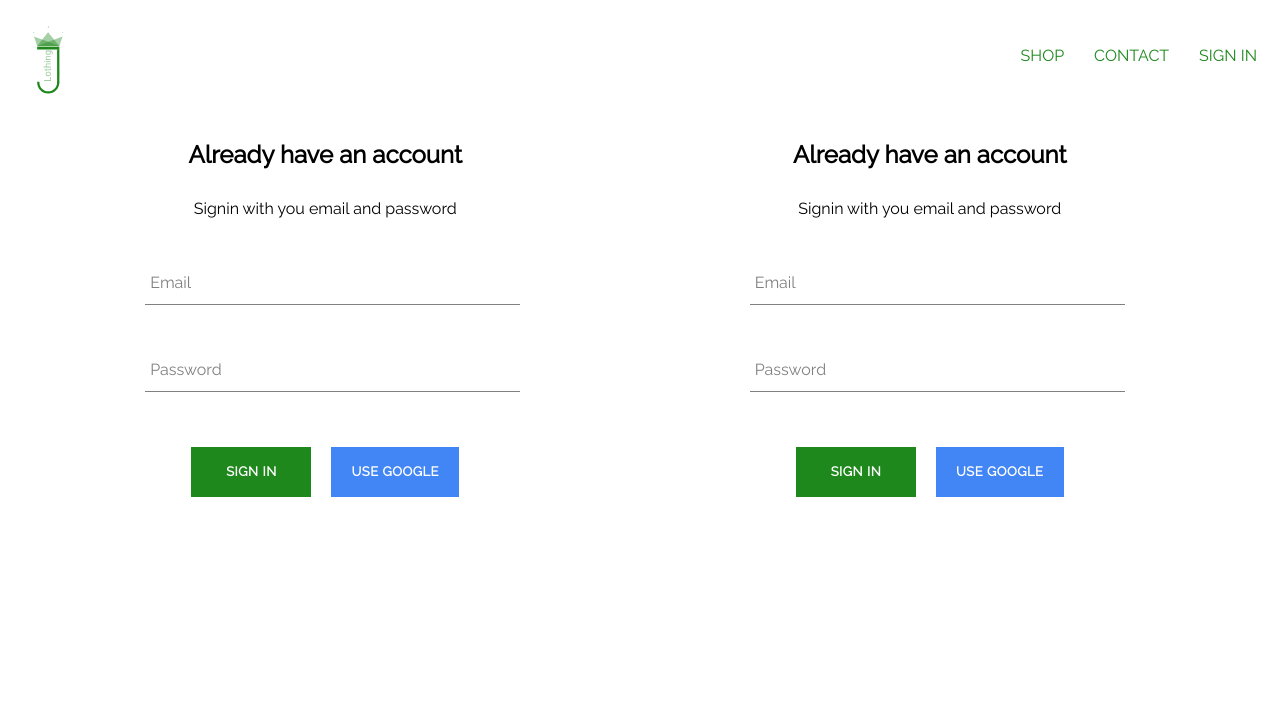
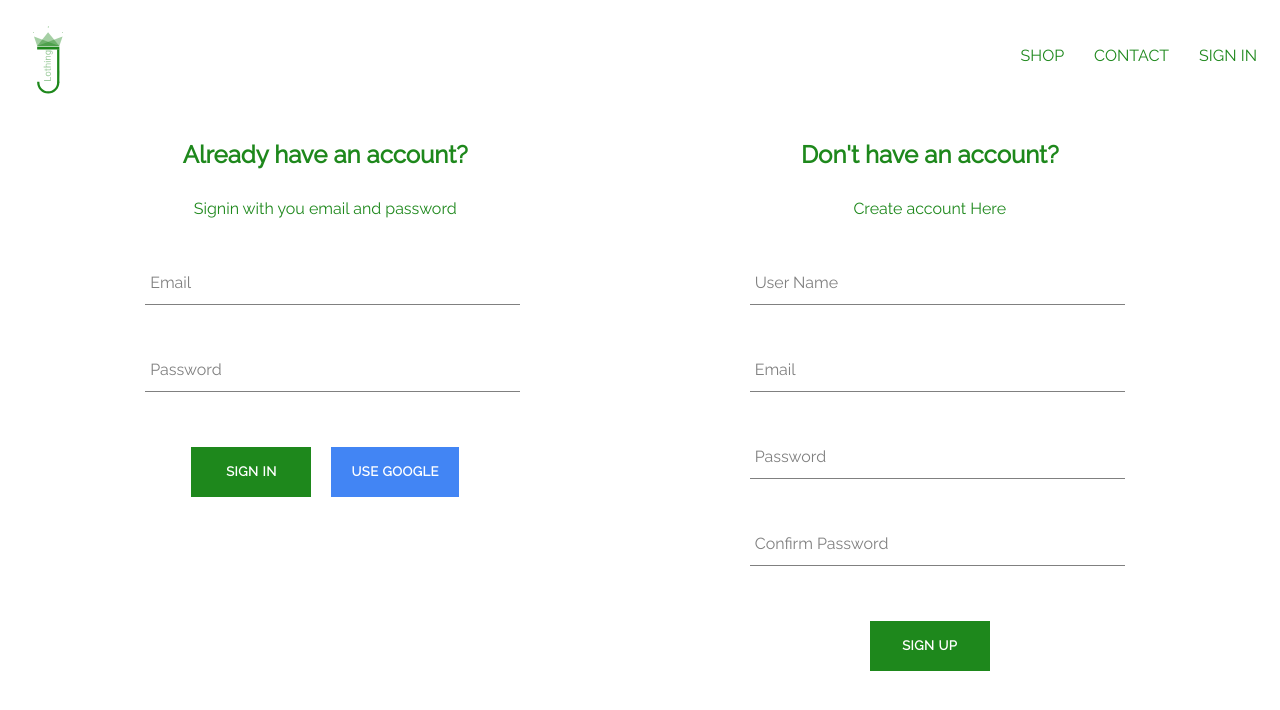
Before and after one commit to jordan237prog/jordan-clothing, a React (Create React App) app: page /signin in a window 1280 px wide. Shown: the top 710 px of the page. Built offline with nearby package versions, Linux system fonts and the light colour scheme; no server answers.

Commit message:
sign up method and component created

```diff
--- a/src/App.js
+++ b/src/App.js
@@ -5,7 +5,7 @@ import Homepage from "./pages/homepage/Homepage.component"
 import ShopPage from "./pages/shop/Shop.component"
 import Header from "./components/header/Header.component"
 import SignInSignUp from "./pages/signIn-signUp/signIn-signUp"
-import { auth } from './firebase/firebase.utils'
+import { auth, createUserProfileDocument } from './firebase/firebase.utils'
 
 class App extends React.Component {
   constructor(){
@@ -18,10 +18,21 @@ class App extends React.Component {
   unSubscribeFromAuth = null
 
   componentDidMount() {
-    this.unSubscribeFromAuth = auth.onAuthStateChanged(user => {
-      this.setState({ currentUser: user })
+    this.unSubscribeFromAuth = auth.onAuthStateChanged( async userAuth => {
 
-      console.log(user)
+      if(userAuth) {
+        const userRef = await createUserProfileDocument(userAuth)
+        userRef.onSnapshot( snapShot => {
+          this.setState({
+            currentUser : {
+              id: snapShot.id,
+              ...snapShot.data()
+            }
+          })
+        })
+      }else{
+        this.setState({currentUse: null}) //userAuth
+      }
     })
   }
 
--- a/src/components/sign-in/sign-in.component.jsx
+++ b/src/components/sign-in/sign-in.component.jsx
@@ -1,7 +1,7 @@
 import React, { Component } from 'react'
 import "./sign-in.styles.scss"
 import FormInput from '../form-input/FormInput.component'
-import { signInWithGoogle } from '../../firebase/firebase.utils'
+import { auth, signInWithGoogle } from '../../firebase/firebase.utils'
 import CustomButton from '../button/CustomButton'
 
 export class SignIn extends Component {
@@ -15,10 +15,22 @@ export class SignIn extends Component {
 
     }
 
-    handleSubmit = event => {
+    handleSubmit = async event => {
         event.preventDefault();
 
-        this.setState({email: '', password: ''})
+        const { email, password } = this.state
+
+        try {
+            console.log(email, password)
+            await auth.signInWithEmailAndPassword(email, password)
+
+            this.setState({email: '', password: ''})
+        } catch (error) {
+            alert(error.message)
+            console.log(error)
+        }
+
+
     }
 
     handleChange = event => {
@@ -31,7 +43,7 @@ export class SignIn extends Component {
     render() {
         return (
             <div className="sign-in">
-                <h2 className="haveAccount">Already have an account</h2>
+                <h2 className="haveAccount">Already have an account?</h2>
                 <span className="title">Signin with you email and password</span>
 
                 <form onSubmit={this.handleSubmit}>
--- a/src/components/sign-in/sign-in.styles.scss
+++ b/src/components/sign-in/sign-in.styles.scss
@@ -13,10 +13,12 @@
 
      .title{
           padding: 30px 0 0 0;
+          color: #1E881C;
           align-self: center;
      }
 
      .haveAccount{
           align-self: center;
+          color: #1E881C;
      }
 }
--- /dev/null
+++ b/src/components/sign-up/Signup.jsx
@@ -0,0 +1,114 @@
+import React, { Component } from 'react'
+import "./Signup.styles.scss"
+import FormInput from '../form-input/FormInput.component'
+import { auth, createUserProfileDocument } from '../../firebase/firebase.utils'
+import CustomButton from '../button/CustomButton'
+
+export default class Signup extends Component {
+    constructor(){
+        super()
+        this.state = {
+            displayName : '',
+            email: '',
+            password: '',
+            confirmPassword: '',
+        }
+    }
+
+    handleSubmit = async event => {
+        event.preventDefault();
+
+         const {displayName, email, password, confirmPassword } = this.state
+
+         if(password !== confirmPassword){
+             alert("Password and the comfirm Password don't match, please verify and try again")
+             return
+         }
+
+         try {
+             const { user } = await auth.createUserWithEmailAndPassword(
+                 email,
+                 password
+             )
+
+             await createUserProfileDocument(user, { displayName })
+
+            this.setState({
+                displayName : '',
+                email: '',
+                password: '',
+                confirmPassword: '',
+            })
+
+         } catch (error) {
+             console.log(error)
+         }
+
+    }
+
+    handleChange = event => {
+        const { value, name } = event.target;
+
+        this.setState({ [name]: value })
+    }
+
+    render() {
+        const {displayName, email, password, confirmPassword } = this.state
+
+        return (
+            <div className="sign-in">
+                <h2 className="haveAccount">Don't have an account?</h2>
+                <span className="title">Create account Here</span>
+
+                <form onSubmit={this.handleSubmit}>
+                    <FormInput
+                    type="text"
+                    name="displayName"
+                    value={this.state.displayName}
+                    required
+                    label="User Name"
+                    handleChange={this.handleChange}
+                    />
+
+                    <FormInput
+                    type="email"
+                    name="email"
+                    value={this.state.email}
+                    required
+                    label="Email"
+                    handleChange={this.handleChange}
+                    />
+
+                    <FormInput
+                    type="password"
+                    name="password"
+                    value={this.state.password}
+                    required
+                    label='Password'
+                    handleChange={this.handleChange}
+                    />
+
+                    <FormInput
+                    type="password"
+                    name="confirmPassword"
+                    value={this.state.confirmPassword}
+                    required
+                    label='Confirm Password'
+                    handleChange={this.handleChange}
+                    />
+
+                    <div className="customBtnContainer">
+                        <CustomButton type="submit">
+                            Sign Up
+                        </CustomButton>
+
+                        {/* <CustomButton onClick={signInWithGoogle} isGoogle>
+                            Use Google
+                        </CustomButton> */}
+                    </div>
+
+                </form>
+            </div>
+        )
+    }
+}
--- /dev/null
+++ b/src/components/sign-up/Signup.styles.scss
@@ -0,0 +1,24 @@
+.sign-up {
+    min-width: 360px;
+    width: auto;
+    display: flex;
+    flex-direction: column;
+    flex-wrap: wrap;
+    padding: 0 0 55px 0;
+
+    .customBtnContainer {
+        display: flex;
+        justify-content: center;
+    }
+
+    .title {
+        padding: 30px 0 0 0;
+        color: #1E881C;
+        align-self: center;
+    }
+
+    .haveAccount {
+        align-self: center;
+        color: #1E881C;
+    }
+}
--- a/src/firebase/firebase.utils.js
+++ b/src/firebase/firebase.utils.js
@@ -15,6 +15,7 @@ const firebaseConfig = {
   measurementId: "G-4DRE15C9ZS"
 };
 
+
 firebase.initializeApp(firebaseConfig)
 
 const provider = new firebase.auth.GoogleAuthProvider()
@@ -24,4 +25,25 @@ export const auth = firebase.auth()
 export const firestore = firebase.firestore()
 export const signInWithGoogle = () => auth.signInWithPopup(provider)
 
+export const createUserProfileDocument = async (userAuth, additionalData) => {
+  if(!userAuth) return
+
+  const userRef = firestore.doc(`users/${userAuth.uid}`)
+  console.log(userRef)
+  const snapShot = await userRef.get()
+
+  if(!snapShot.exists){
+    const { displayName, email } = userAuth
+    const createdAt = new Date();
+    userRef.set( {displayName, email, createdAt, ...additionalData} )
+      .then((result) => {
+        console.log("success",result)
+      })
+      .catch((error) => console.log('error creating user ', error.message))
+
+  }
+      return userRef
+
+}
+
 export default firebase
--- a/src/pages/signIn-signUp/signIn-signUp.jsx
+++ b/src/pages/signIn-signUp/signIn-signUp.jsx
@@ -1,12 +1,13 @@
 import React from 'react'
 import "./signIn-signUp.scss"
 import SignIn from "../../components/sign-in/sign-in.component"
+import SignUp from "../../components/sign-up/Signup"
 
 const signInSignUp = () => {
     return (
         <div className="sign-in-sign-up">
             <SignIn />
-            <SignIn />
+            <SignUp />
         </div>
     )
 }
```
